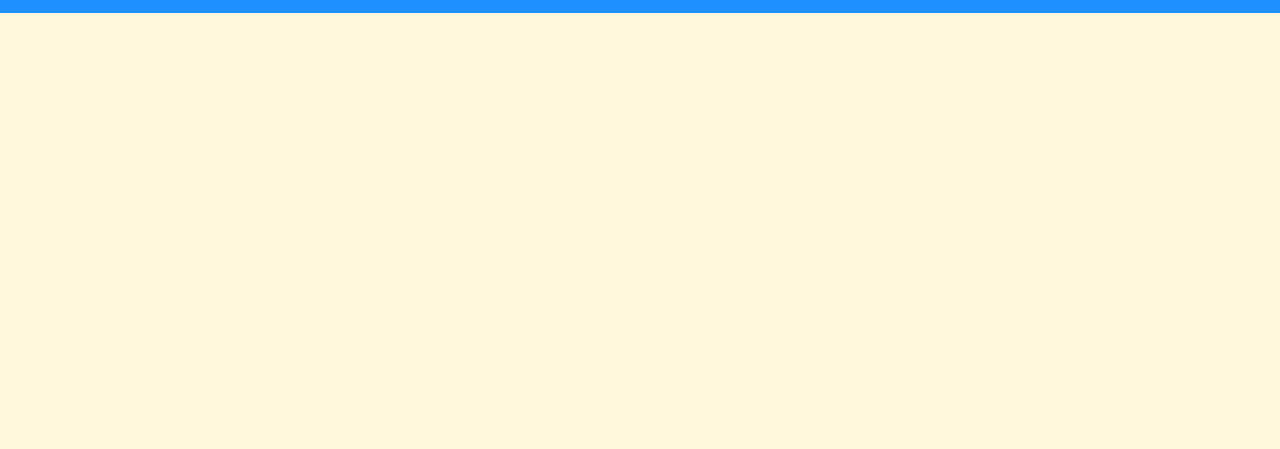
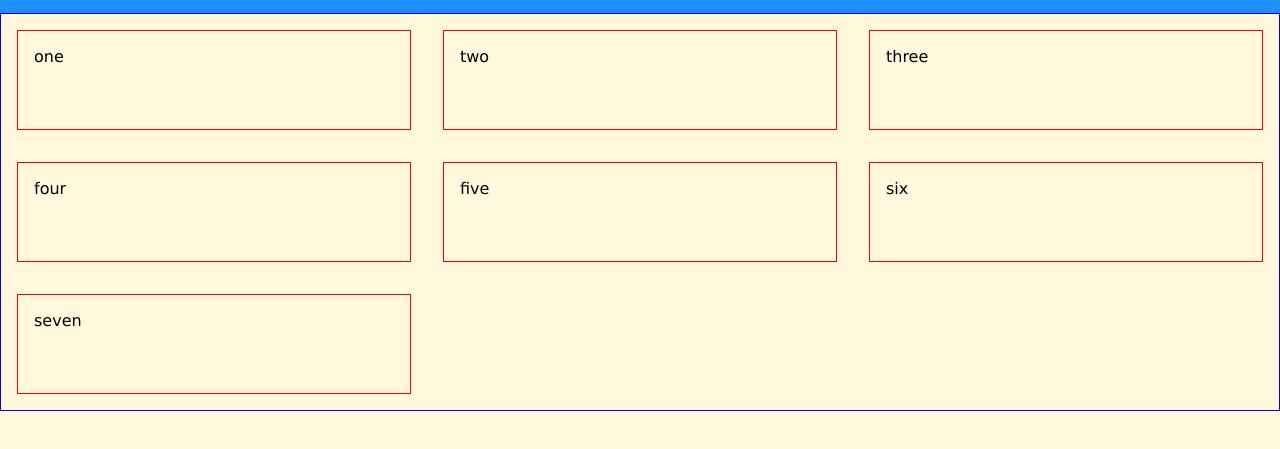
Before and after one commit to ericpkatz/profs-flex-box-demo-10-21, a plain HTML site: page index.html in a window 1280 px wide. Shown: the part 47-496 px from the top of the page. Drawn offline with Linux system fonts and the light colour scheme.

Commit message:
showing some flex-wrap and box-sizing

```diff
--- a/index.html
+++ b/index.html
@@ -1,6 +1,9 @@
 <html>
   <head>
   <style>
+    * {
+      box-sizing: border-box;
+    }
     body {
       background-color: cornSilk;
       margin: 0;
@@ -25,6 +28,19 @@
       text-decoration: none;
     }
 
+    body > div {
+      display: flex;
+      border: solid 1px blue;
+      flex-wrap: wrap;
+    }
+    div > div {
+      border: solid 1px red;
+      height: 100px;
+      width: calc((100%/3) - 2rem);
+      padding: 1rem;
+      margin: 1rem;
+    }
+
     @media (max-width: 500px){
       nav {
         flex-direction: column;
@@ -40,5 +56,14 @@
       <a href='#'>Products</a>
       <a href='#'>Contact</a>
     </nav>
+    <div>
+      <div>one</div>
+      <div>two</div>
+      <div>three</div>
+      <div>four</div>
+      <div>five</div>
+      <div>six</div>
+      <div>seven</div>
+    </div>
   </body>
 </html>
```
